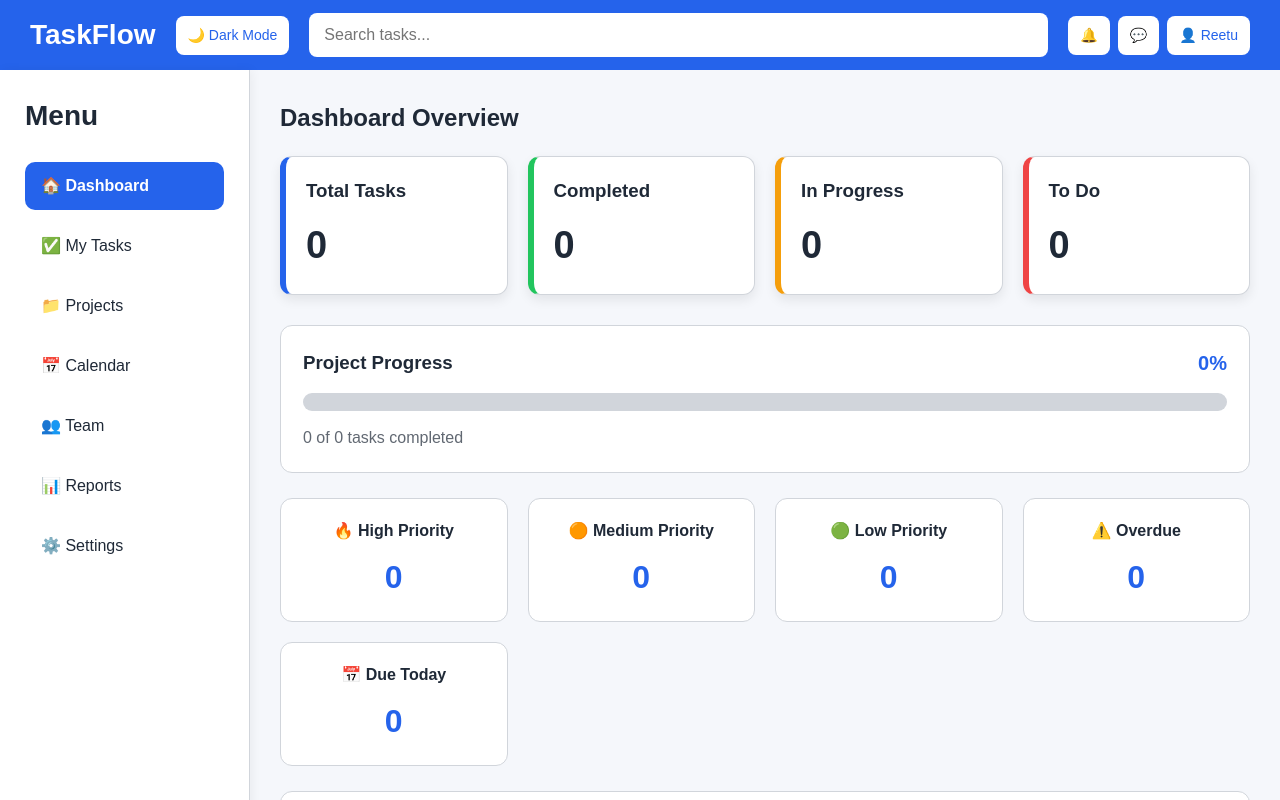
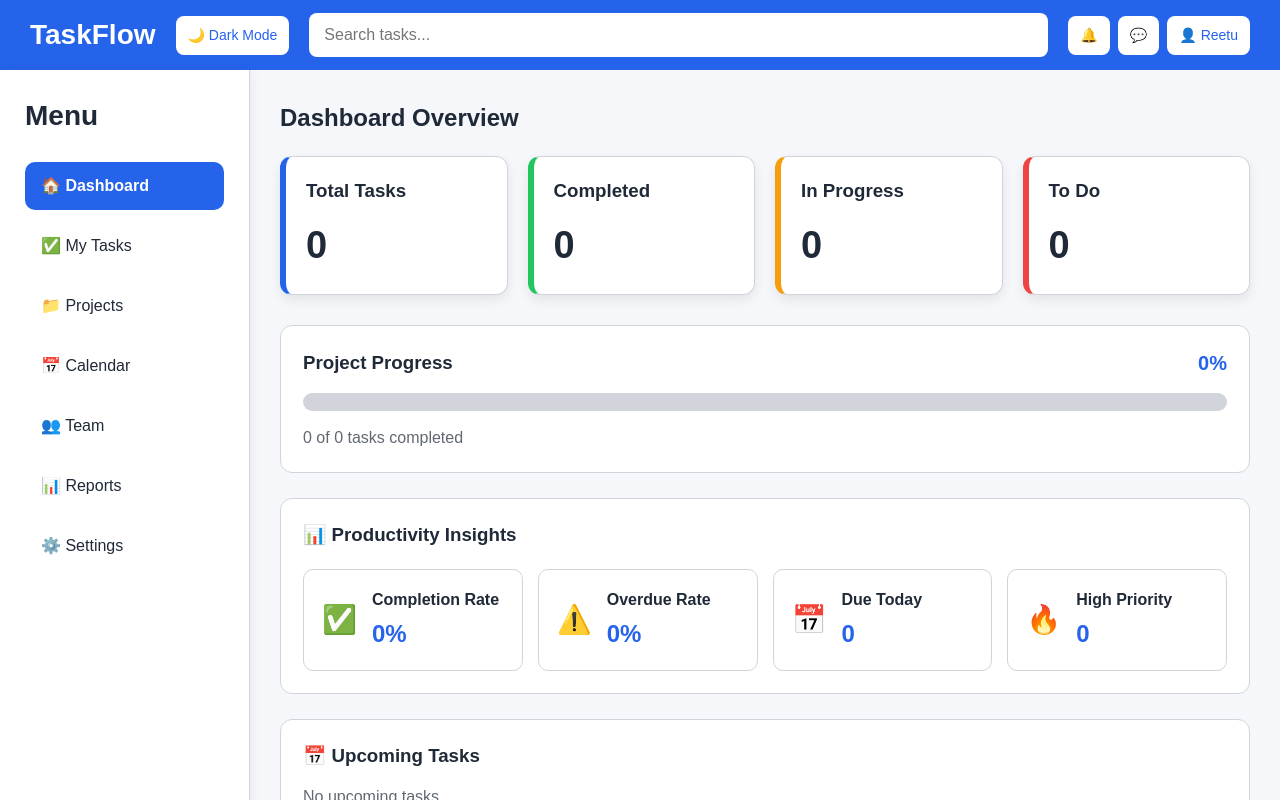
Before and after one commit to freeappstore-online/taskflow, a React (Vite) app in the folder taskflow-react/: page / in a window 1280 px wide. Shown: the top 800 px of the page. Built offline with nearby package versions, Linux system fonts and the light colour scheme.

Commit message:
Improve dashboard productivity insights and due date tracking

```diff
--- a/taskflow-react/src/components/Dashboard/Dashboard.css
+++ b/taskflow-react/src/components/Dashboard/Dashboard.css
@@ -273,3 +273,168 @@
     align-items: flex-start;
   }
 }
+/* Productivity Insights */
+
+.insights-section {
+  background: var(--card-color);
+  color: var(--text-color);
+
+  padding: 22px;
+
+  border-radius: 12px;
+
+  border: 1px solid var(--border-color);
+
+  margin-bottom: 25px;
+}
+
+.insights-section h3 {
+  margin-bottom: 20px;
+}
+
+.insights-grid {
+  display: grid;
+
+  grid-template-columns: repeat(
+    auto-fit,
+    minmax(200px, 1fr)
+  );
+
+  gap: 15px;
+}
+
+.insight-box {
+  display: flex;
+
+  align-items: center;
+
+  gap: 15px;
+
+  padding: 18px;
+
+  border: 1px solid var(--border-color);
+
+  border-radius: 10px;
+
+  transition: transform 0.2s ease;
+}
+
+.insight-box:hover {
+  transform: translateY(-3px);
+}
+
+.insight-icon {
+  font-size: 28px;
+}
+
+.insight-box h4 {
+  margin-bottom: 4px;
+}
+
+.insight-box p {
+  font-size: 24px;
+
+  font-weight: bold;
+
+  color: var(--accent-color);
+}
+
+/* Upcoming Tasks */
+
+.upcoming-section,
+.priority-section {
+  background: var(--card-color);
+
+  color: var(--text-color);
+
+  padding: 22px;
+
+  border-radius: 12px;
+
+  border: 1px solid var(--border-color);
+
+  margin-bottom: 25px;
+}
+
+.upcoming-section h3,
+.priority-section h3 {
+  margin-bottom: 15px;
+}
+
+.upcoming-section ul,
+.priority-section ul {
+  list-style: none;
+
+  padding: 0;
+}
+
+.upcoming-section li,
+.priority-section li {
+  display: flex;
+
+  justify-content: space-between;
+
+  align-items: center;
+
+  gap: 15px;
+
+  padding: 14px 0;
+
+  border-bottom: 1px solid var(--border-color);
+}
+
+.upcoming-section li:last-child,
+.priority-section li:last-child {
+  border-bottom: none;
+}
+
+.upcoming-section li div {
+  display: flex;
+
+  flex-direction: column;
+
+  gap: 3px;
+}
+
+.upcoming-section small {
+  opacity: 0.65;
+}
+
+.upcoming-section li > span {
+  color: var(--accent-color);
+
+  font-weight: 600;
+
+  white-space: nowrap;
+}
+
+/* Priority tasks */
+
+.priority-section li span {
+  padding: 5px 10px;
+
+  border-radius: 20px;
+
+  background: rgba(245, 158, 11, 0.15);
+
+  color: #f59e0b;
+
+  font-size: 13px;
+
+  font-weight: 600;
+}
+
+/* Mobile */
+
+@media (max-width: 600px) {
+  .insights-grid {
+    grid-template-columns: 1fr;
+  }
+
+  .upcoming-section li,
+  .priority-section li {
+    align-items: flex-start;
+
+    flex-direction: column;
+  }
+}
--- a/taskflow-react/src/components/Dashboard/Dashboard.jsx
+++ b/taskflow-react/src/components/Dashboard/Dashboard.jsx
@@ -34,17 +34,44 @@ function Dashboard({ tasks }) {
     (task) => task.dueDate === today
   ).length;
 
-  const overdue = tasks.filter(
+  const overdueTasks = tasks.filter(
     (task) =>
       task.dueDate &&
       task.dueDate < today &&
       task.status !== "Completed"
-  ).length;
+  );
 
-  const progress =
+  const overdue = overdueTasks.length;
+
+  const completionRate =
     total === 0
       ? 0
       : Math.round((completed / total) * 100);
+
+  const overdueRate =
+    total === 0
+      ? 0
+      : Math.round((overdue / total) * 100);
+
+  // Upcoming tasks
+  const upcomingTasks = tasks
+    .filter(
+      (task) =>
+        task.dueDate &&
+        task.dueDate >= today &&
+        task.status !== "Completed"
+    )
+    .sort((a, b) =>
+      a.dueDate.localeCompare(b.dueDate)
+    )
+    .slice(0, 5);
+
+  // High priority unfinished tasks
+  const highPriorityTasks = tasks.filter(
+    (task) =>
+      task.priority === "High" &&
+      task.status !== "Completed"
+  );
 
   // Category statistics
   const categories = [
@@ -101,19 +128,131 @@ function Dashboard({ tasks }) {
         <div className="progress-header">
           <h3>Project Progress</h3>
 
-          <strong>{progress}%</strong>
+          <strong>{completionRate}%</strong>
         </div>
 
         <div className="progress-bar">
           <div
             className="progress-fill"
-            style={{ width: `${progress}%` }}
+            style={{
+              width: `${completionRate}%`,
+            }}
           ></div>
         </div>
 
         <p>
           {completed} of {total} tasks completed
         </p>
+      </div>
+
+      {/* Productivity Insights */}
+
+      <div className="insights-section">
+        <h3>📊 Productivity Insights</h3>
+
+        <div className="insights-grid">
+
+          <div className="insight-box">
+            <span className="insight-icon">
+              ✅
+            </span>
+
+            <div>
+              <h4>Completion Rate</h4>
+              <p>{completionRate}%</p>
+            </div>
+          </div>
+
+          <div className="insight-box">
+            <span className="insight-icon">
+              ⚠️
+            </span>
+
+            <div>
+              <h4>Overdue Rate</h4>
+              <p>{overdueRate}%</p>
+            </div>
+          </div>
+
+          <div className="insight-box">
+            <span className="insight-icon">
+              📅
+            </span>
+
+            <div>
+              <h4>Due Today</h4>
+              <p>{dueToday}</p>
+            </div>
+          </div>
+
+          <div className="insight-box">
+            <span className="insight-icon">
+              🔥
+            </span>
+
+            <div>
+              <h4>High Priority</h4>
+              <p>{highPriorityTasks.length}</p>
+            </div>
+          </div>
+
+        </div>
+      </div>
+
+      {/* Upcoming Tasks */}
+
+      <div className="upcoming-section">
+        <h3>📅 Upcoming Tasks</h3>
+
+        {upcomingTasks.length === 0 ? (
+          <p className="no-activity">
+            No upcoming tasks.
+          </p>
+        ) : (
+          <ul>
+            {upcomingTasks.map((task) => (
+              <li key={task.id}>
+                <div>
+                  <strong>{task.title}</strong>
+
+                  <small>
+                    {task.category || "Other"}
+                  </small>
+                </div>
+
+                <span>
+                  {task.dueDate}
+                </span>
+              </li>
+            ))}
+          </ul>
+        )}
+      </div>
+
+      {/* High Priority Tasks */}
+
+      <div className="priority-section">
+        <h3>🔥 High Priority Tasks</h3>
+
+        {highPriorityTasks.length === 0 ? (
+          <p className="no-activity">
+            No unfinished high-priority tasks.
+          </p>
+        ) : (
+          <ul>
+            {highPriorityTasks
+              .slice(0, 5)
+              .map((task) => (
+                <li key={task.id}>
+                  <strong>{task.title}</strong>
+
+                  <span>
+                    {task.status}
+                  </span>
+                </li>
+              ))}
+          </ul>
+        )}
       </div>
 
       {/* Statistics */}
@@ -138,11 +277,6 @@ function Dashboard({ tasks }) {
           <h4>⚠️ Overdue</h4>
           <p>{overdue}</p>
         </div>
-
-        <div className="stat-box">
-          <h4>📅 Due Today</h4>
-          <p>{dueToday}</p>
-        </div>
       </div>
 
       {/* Category Statistics */}
@@ -158,7 +292,10 @@ function Dashboard({ tasks }) {
             >
               <div className="category-info">
                 <span>{category.name}</span>
-                <strong>{category.count}</strong>
+
+                <strong>
+                  {category.count}
+                </strong>
               </div>
 
               <div className="category-progress">
@@ -168,7 +305,11 @@ function Dashboard({ tasks }) {
                     width:
                       total === 0
                         ? "0%"
-                        : `${(category.count / total) * 100}%`,
+                        : `${
+                            (category.count /
+                              total) *
+                            100
+                          }%`,
                   }}
                 ></div>
               </div>
```
